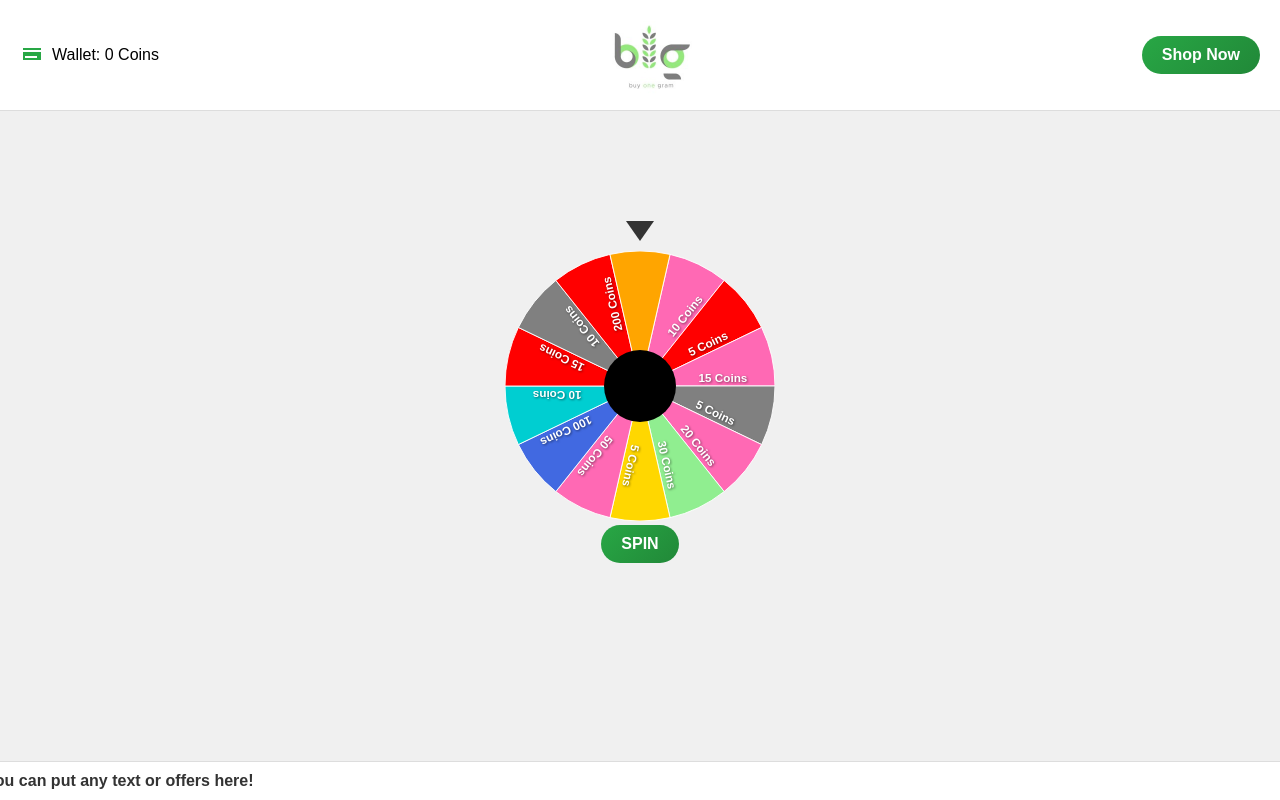
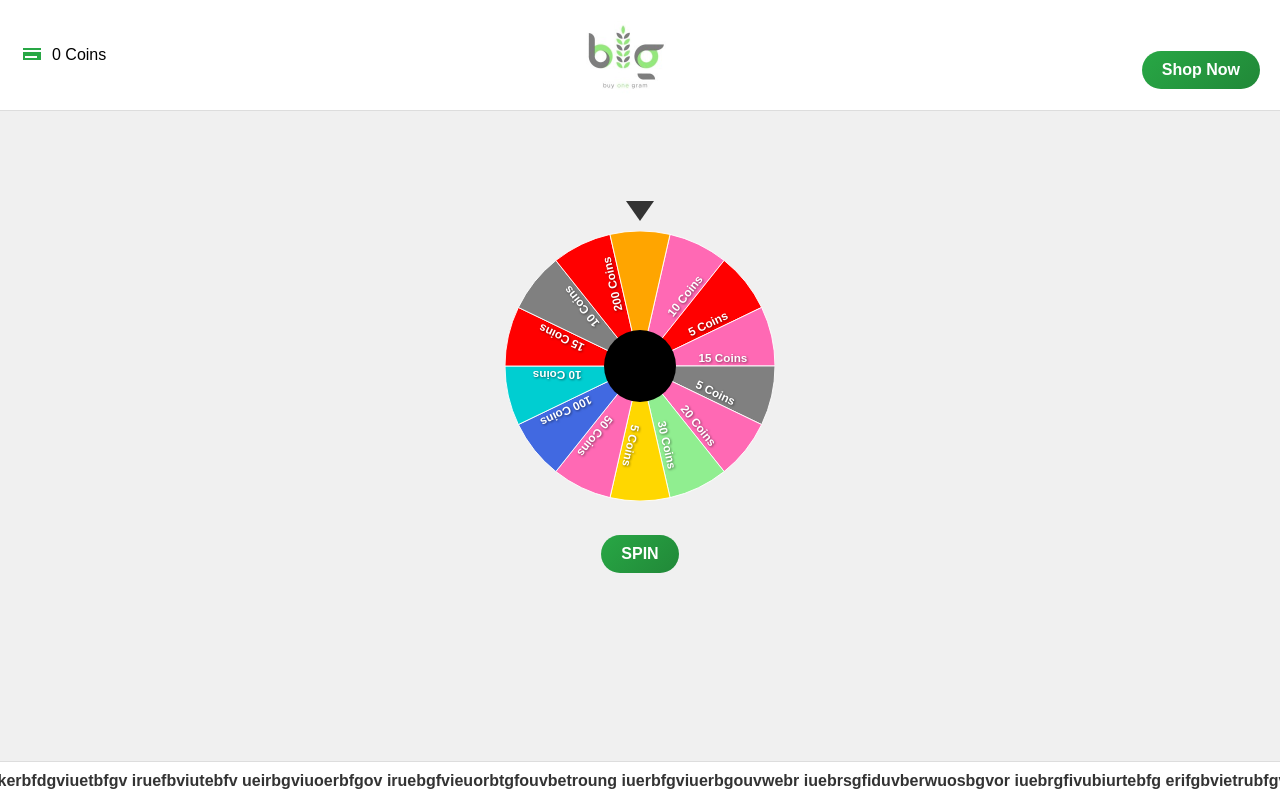
Before and after one commit to LostNSeeker/EFSpinWheel, a React (Create React App) app: page / in a window 1280 px wide. Built offline with nearby package versions, Linux system fonts and the light colour scheme.

Commit message:
allignment fixed

```diff
--- a/src/components/SpinWheel.css
+++ b/src/components/SpinWheel.css
@@ -39,6 +39,7 @@ body {
     border-radius: 25px;
     color: #fff;
     padding: 10px 20px;
+    margin-top: 30px;
     font-size: 1rem;
     cursor: pointer;
     font-weight: bold;
@@ -57,7 +58,7 @@ body {
   /* Main Content */
   .main-content {
     width: 100%;
-    margin-top: 100px;
+    margin-top: 80px;
     padding: 40px 0;
     display: flex;
     flex-direction: column;
@@ -215,6 +216,7 @@ body {
 
     .spin-button {
       font-size: 0.9rem;
+      margin-top: 30px;
       padding: 10px 25px;
     }
 
--- a/src/components/SpinWheel.js
+++ b/src/components/SpinWheel.js
@@ -113,10 +113,14 @@ const SpinWheel = () => {
       {/* Header Section */}
       <header className="header">
         <div className="header-left">
-          <svg className="wallet-icon" xmlns="http://www.w3.org/2000/svg" viewBox="0 0 24 24">
-            <path d="M21 7H3V5h18v2zm0 10H3V9h18v8zm-4-4H5v2h12v-2z"/>
+          <svg
+            className="wallet-icon"
+            xmlns="http://www.w3.org/2000/svg"
+            viewBox="0 0 24 24"
+          >
+            <path d="M21 7H3V5h18v2zm0 10H3V9h18v8zm-4-4H5v2h12v-2z" />
           </svg>
-          Wallet: {coins} Coins
+          {coins} Coins
         </div>
         <div className="header-center">
           <img src="/buyonegramlogo.jpeg" alt="Logo" className="logo" />
@@ -242,7 +246,12 @@ const SpinWheel = () => {
       <footer className="footer">
         <div className="marquee-container">
           <div className="marquee-content">
-            This is a demo marquee scrolling text. You can put any text or offers here!
+            This is a demo marquee scrolling text. You can put any text or
+            offers here! lorem ipsum jhbfeksve erbwksdvbcewrb erbfvicyewrbvie
+            erbciewyrbv bficerwbvuwer kerbwfvkucwerbf erfdbverwkufj
+            kubgrleifgnvliwetkg ukerbfdgviuetbfgv iruefbviutebfv
+            ueirbgviuoerbfgov iruebgfvieuorbtgfouvbetroung iuerbfgviuerbgouvwebr
+            iuebrsgfiduvberwuosbgvor iuebrgfivubiurtebfg erifgbvietrubfgvouewnt
           </div>
         </div>
       </footer>
```
